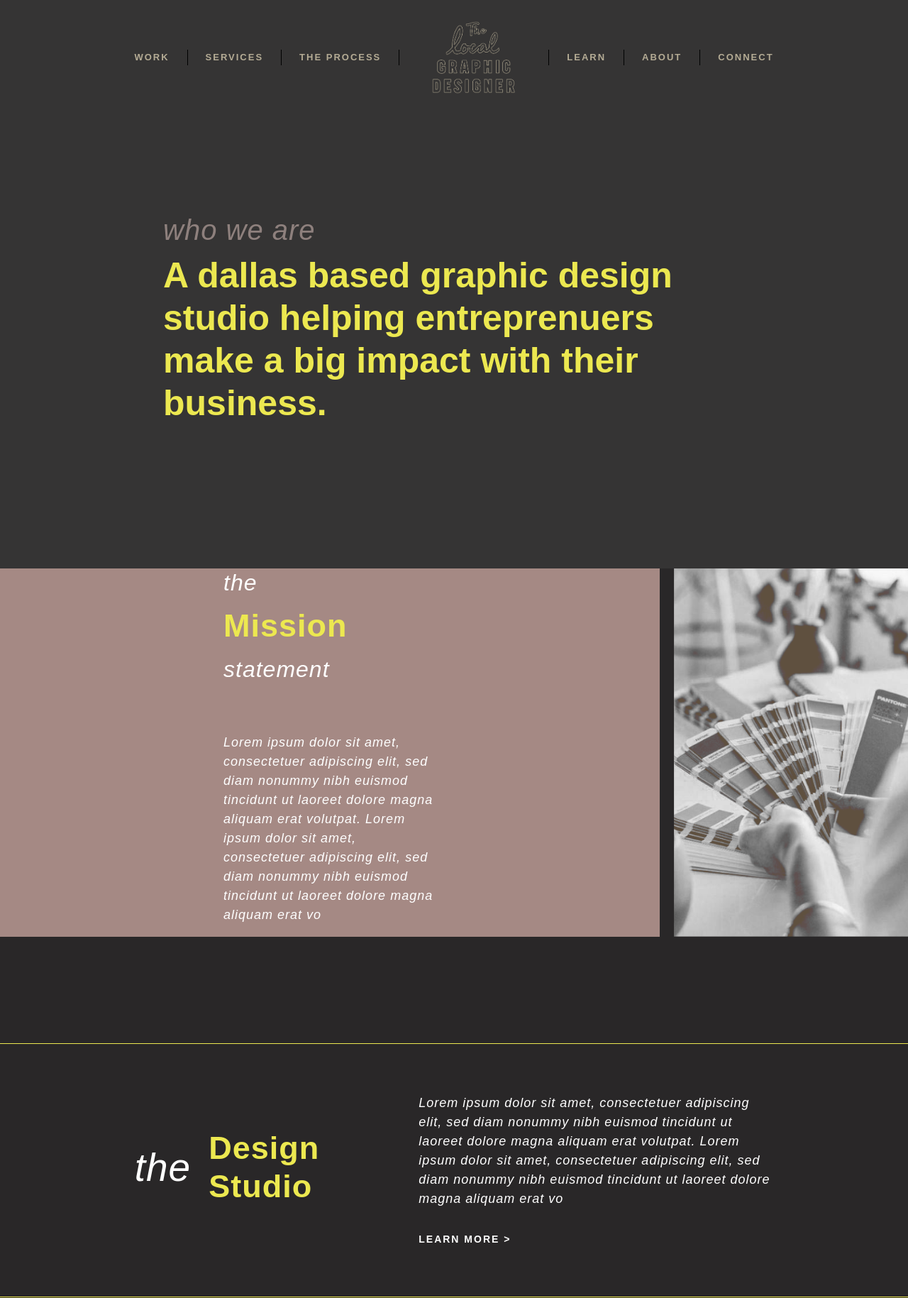
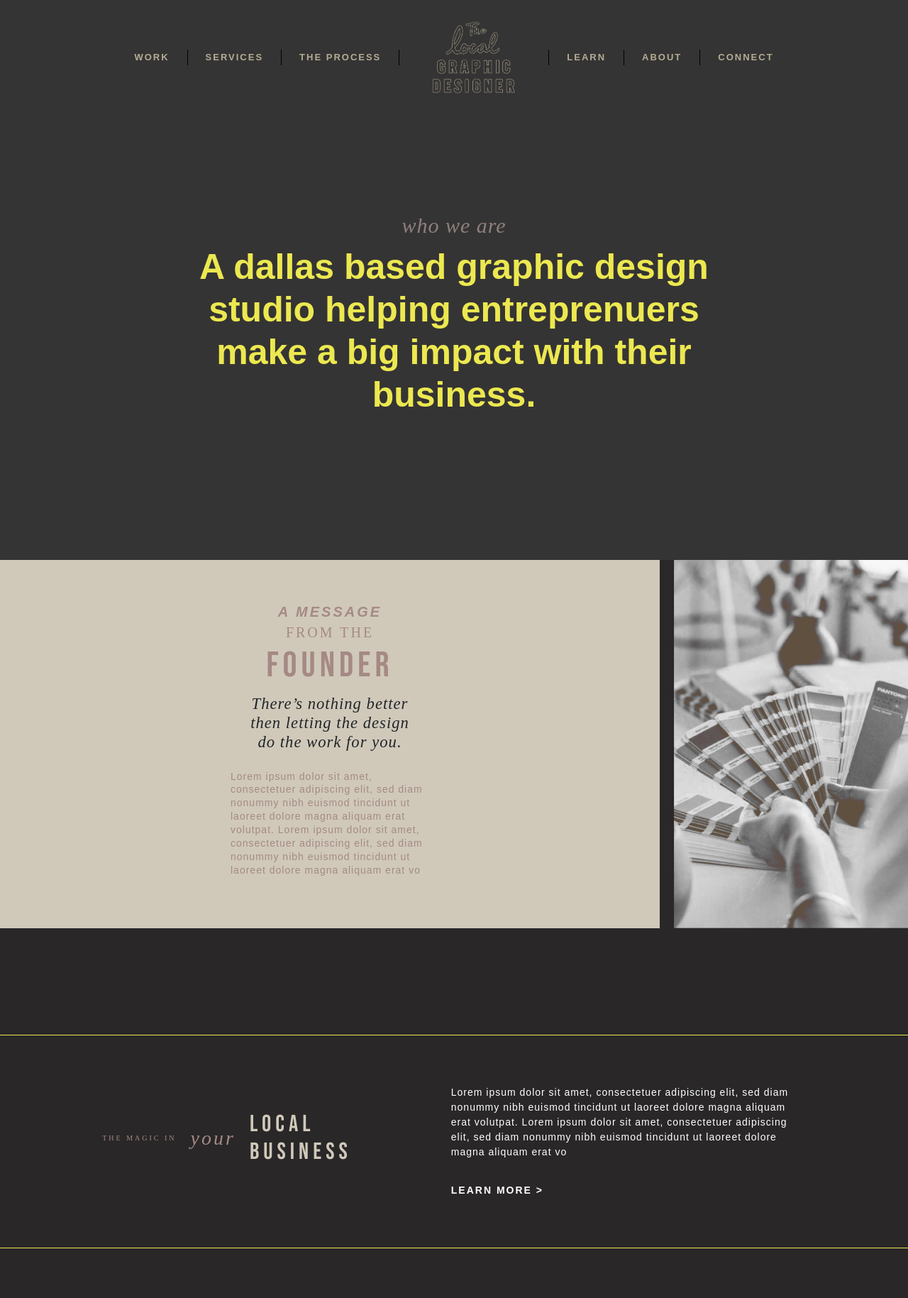
Before and after one commit to melgenao8/thelocalgraphicdesigner, a PHP site: page / in a window 1280 px wide. Shown: the top 1829 px of the page at 71% size. Run offline with PHP 8.4, Linux system fonts and the light colour scheme; some libraries are stand-ins or nearby versions; some web fonts are replaced.

Commit message:
Changed fonts/colors on home page

```diff
--- a/css/scss/general.scss
+++ b/css/scss/general.scss
@@ -1,3 +1,9 @@
+@font-face {
+    src: url('webFonts/SackersGothicStd-Medium/font.eot');
+    font-family: 'SackersGothicStd-Medium';
+    src: url('webFonts/SackersGothicStd-Medium/font.woff2') format('woff2'), url('webFonts/SackersGothicStd-Medium/font.woff') format('woff'), url('webFonts/SackersGothicStd-Medium/font.eot?#iefix') format('embedded-opentype'), url('webFonts/SackersGothicStd-Medium/font.ttf') format('truetype');
+  }
+
 //colors
 $nav-text: #B5AC95;
 $lighter-brown: #8E807D;
@@ -9,6 +15,10 @@ $dark-brown: #292728;
 $light-brown: #47403F;
 $light-tan: #EDE5E2;
 $dark-pink: #D3B7B0;
+//new colors
+$cream:#D0C9BA;
+$dark-blush:#A58984;
+$ash:#58595B
 
 //default styles
 a:visited {
@@ -19,8 +29,35 @@ p, h2, h3, h4, a {
     letter-spacing: 1px;
 }
 
+// font styling
+.loose {
+    letter-spacing: 6px;
+  }
+  .xtra-loose {
+    letter-spacing: 11px;
+  }
+
+.xsmall {
+    font-size: 10px;
+}
+
 
 //fonts
+.freight-i{
+    font-family: freight-big-pro, serif;
+    font-weight: 500;
+    font-style: italic;
+}
+
+
+
+.sackers-gothic {
+	font-family: SackersGothicStd-Medium;
+}
+.bebas-neue {
+    font-family: 'Bebas Neue', cursive;
+}
+
 .sofia-light {
     font-family: "sofia-pro", sans-serif;
     font-weight: 300;
@@ -35,7 +72,7 @@ p, h2, h3, h4, a {
 
 .sofia-sb-i {
     font-family: "sofia-pro", sans-serif;
-    font-weight: 600;
+    font-weight: 800;
     font-style: italic;
 }
 
@@ -112,25 +149,32 @@ p, h2, h3, h4, a {
         align-items: center;
         min-width: 400px;
 
+//HOME PAGE FONTS
         .content {
-            max-width: 300px;
+            max-width: 280px;
             margin: 0 auto;
 
+            h4 {
+                margin: 10px 0;
+                // max-width: 200px;
+
+            }
+
             h3 {
-                margin: 0;
-                font-size: 32px;
+                margin: 5px 0;
             }
 
             h2 {
-                margin: 15px 0;
-                font-size: 45px;
+                margin: 5px 0;
+
             }
 
             p {
-                margin-top: 70px;
-                line-height: 1.5;
-                font-size: 18px;
+                margin-top: 25px;
+                line-height: 1.35;
+                font-size: 14px;
                 font-weight: 300;
+                text-align: left;
             }
         }
     }
@@ -159,21 +203,21 @@ p, h2, h3, h4, a {
         align-items: center;
         margin-right: 140px;
 
-        h2 {
-            font-size: 55px;
-            margin-right: 25px;
-        }
+        // h2 {
+        //     font-size: 55px;
+        //     margin-right: 25px;
+        // }
 
-        h3 {
-            font-size: 45px;
-        }
+        // h3 {
+        //     font-size: 45px;
+        // }
     }
 
     .text-col {
         max-width: 500px;
 
         p {
-            font-size: 18px;
+            font-size: 14px;
             margin-bottom: 30px;
         }
 
@@ -340,12 +384,14 @@ p, h2, h3, h4, a {
         h2 {
             color: $lighter-brown;
             margin-bottom: 10px;
-            font-size: 40px;
+            font-size: 30px;
+            text-align: center;
         }
 
         h1 {
             color: $primary-yellow;
             font-size: 50px;
+            text-align: center;
         }
     }
     .navbar-toggler {
@@ -377,16 +423,20 @@ p, h2, h3, h4, a {
 
         .opening-title {
             width: 50%;
-            padding-right: 100px;
+            // padding-right: 50px;
+
             h1 {
                 color: $light-tan;
+                text-align: center;
                 font-size: 50px;
-                margin-bottom: 20px;
             }
 
             p {
-                font-size: 14px;
+                font-size: 15pt;
                 padding-right: 50px;
+                padding-top: 20px;
+                letter-spacing: 1px;
+                text-align: center;
             }
         }
 
@@ -607,8 +657,11 @@ footer {
         .text-col {
             margin-right: 0;
 
+
             .content {
-                margin-left: 30px;
+                margin-left: 25px;
+                padding-right:15px;
+
             }
         }
     }
--- a/css/scss/homepage.scss
+++ b/css/scss/homepage.scss
@@ -1,24 +1,36 @@
 // @use "general.scss";
 
-
+// ==== FOUNDERS MESSAGE ====
 .mission {
     background-color: $dark-brown;
 
     .mission-content {
-        background-color: $darker-pink;
+        background-color: $cream;
 
         .content {
 
+            h4 {
+                color: $ash;
+                font-size: 17pt;
+                text-align: center;
+            }
+
             h3 {
-                color: $white;
+                color: $dark-blush;
+                font-size: 15pt;
+                text-align: center;
+                letter-spacing: 3px;
             }
 
             h2 {
-                color: $primary-yellow;
+                color: $dark-blush;
+                text-align: center;
+                font-size: 50px;
             }
 
             p {
-                color: $white;
+                color: $dark-blush;
+
             }
         }
 
@@ -35,11 +47,22 @@
     .design-title {
 
         h2 {
-            color: $white;
+            color: $cream;
+            font-size: 33px;
+
         }
 
         h3 {
-            color: $primary-yellow;
+            padding-right: 20px;
+            color: $dark-blush;
+            letter-spacing: 3px;
+            text-align: right;
+        }
+
+        p {
+            color: $dark-blush;
+
+
         }
 
 
@@ -72,17 +95,26 @@
         .card {
             background-color: $light-brown;
 
-            h4 {
-                color: $white;
+            h2 {
+                color: $cream;
+                font-size: 55px;
+                text-align: center;
+                padding-bottom: 10px;
             }
 
             h3 {
-                color: $white;
+                color: $cream;
+                padding-right: 20px;
+                padding-bottom: 10px;
+                letter-spacing: 2px;
+                text-align: center;
+                font-size:13pt;
             }
 
-            p {
-                color: $darker-pink;
+            h4 {
+                color: $cream;
             }
+
         }
     }
 }
@@ -102,7 +134,7 @@
 }
 
 .instagram {
-    background: $light-tan;
+    background:$dark-brown;
     padding: 120px 0;
 
     > p {
--- a/index.html
+++ b/index.html
@@ -8,6 +8,12 @@
     <link rel="stylesheet" href="https://stackpath.bootstrapcdn.com/bootstrap/4.4.1/css/bootstrap.min.css">
     <link rel="stylesheet" href="https://use.typekit.net/rgn4mfo.css">
     <script src="https://kit.fontawesome.com/c48e179834.js" crossorigin="anonymous"></script>
+
+    <!-- GOOGLE FONT - Bebas Neue -->
+    <link href="https://fonts.googleapis.com/css?family=Bebas+Neue&display=swap" rel="stylesheet">
+
+
+
     <link rel="stylesheet" href="css/style.css">
 </head>
 
@@ -20,6 +26,7 @@
                 <i class="fas fa-bars"></i>
             </button>
 
+            <!-- ==== NAVIGATION ==== -->
             <div class="collapse navbar-collapse" id="menu">
                 <ul class="navbar-nav menu-nav">
                     <li class="nav-item">
@@ -48,20 +55,27 @@
             </div>
         </nav>
 
+        <!-- ==== MAIN BANNER ==== -->
         <div class="banner">
-            <h2 class="plantin-i">who we are</h2>
+            <h2 class="freight-i">who we are</h2>
             <h1 class="sofia-sb">A dallas based graphic design studio helping entreprenuers make a big impact
                 with their business.</h1>
         </div>
     </div>
 
+
+    <!-- ==== FOUNDERS MESSAGE ==== -->
     <div class="text-image-col mission">
         <div class="text-col mission-content">
             <div class="content">
-                <h3 class="plantin-i">the</h3>
-                <h2 class="sofia-sb">Mission</h2>
-                <h3 class="plantin-i">statement</h3>
-                <p class="plantin-i">Lorem ipsum dolor sit amet, consectetuer
+                <h3 class="sofia-sb-i smallfont">A MESSAGE</h3>
+                <h3 class="sackers-gothic">FROM THE</h3>
+                <h2 class="bebas-neue loose">FOUNDER</h2>
+                <h4 class="freight-i">There’s nothing better<br>
+                    then letting the design <br>
+                    do the work for you.</p>
+
+                    <p class="sofia-sb">Lorem ipsum dolor sit amet, consectetuer
                         adipiscing elit, sed diam nonummy nibh
                         euismod tincidunt ut laoreet dolore
                         magna aliquam erat volutpat. Lorem
@@ -76,13 +90,19 @@
             <img src="img/design-picture.png" alt="Design Picture">
         </div>
     </div>
+
+    <!-- ==== YOUR LOCAL BUSINESS ==== -->
     <div class="two-text-col design-studio">
         <div class="title-col design-title">
-            <h2 class="plantin-i">the</h2>
-            <h3 class="sofia-sb">Design <br> Studio</h3>
+
+            <h3 class="sackers-gothic xsmall">THE MAGIC IN </h3>
+            <h3 class="freight-i">your</h3>
+            <h2 class="bebas-neue loose">LOCAL<BR>BUSINESS</h2>
+            <!-- <h2 class="plantin-i">the</h2>
+            <h3 class="sofia-sb">Design <br> Studio</h3> -->
         </div>
         <div class="text-col design-content">
-            <p class="plantin-i">Lorem ipsum dolor sit amet, consectetuer adipiscing elit, sed diam
+            <p class="sofia-light">Lorem ipsum dolor sit amet, consectetuer adipiscing elit, sed diam
                 nonummy nibh euismod tincidunt ut laoreet dolore magna aliquam
                 erat volutpat. Lorem ipsum dolor sit amet, consectetuer adipiscing
                 elit, sed diam nonummy nibh euismod tincidunt ut laoreet dolore
@@ -91,43 +111,39 @@
         </div>
     </div>
 
+    <!-- ==== formerly "CORE VALUES" ==== -->
     <div class="core-values">
-        <p class="sofia-sb">CORE VALUES</p>
+        <p class="sofia-sb">FIND WHAT YOU'RE LOOKING FOR</p>
 
+        <!-- links to DESIGN PROCESS page -->
         <div class="cards core-cards">
+
             <div class="card">
-                <h4 class="plantin-i">design with</h4>
-                <h3 class="sofia-sb">Integrity</h3>
-                <p>Lorem ipsum dolor sit amet,
-                    consectetuer adipiscing elit, sed
-                    diam nonummy nibh euismod
-                    tincidunt ut laoreet dolore
-                    magna aliquam erat volutpat.</p>
+                <h3 class="freight-i ">understanding</h3>
+                <h3 class="bebas-neue loose">THE</h3>
+                <h2 class="sofia-sb-i">DESIGN <BR></h2>
+                <h2 class="bebas-neue xtra-loose">PROCESS</h2>
+            </div>
+            <!-- links to SERVICES page -->
+            <div class="card">
+                <h2 class="bebas-neue loose">DESIGN</h2>
+                <h2 class="sofia-sb-i">SERVICES <BR></h2>
+                <h3 class="freight-i ">what we offer</h3>
             </div>
 
+            <!-- links to ABOUT page -->
             <div class="card">
-                <h4 class="plantin-i">word here with</h4>
-                <h3 class="sofia-sb">Clarity</h3>
-                <p>Lorem ipsum dolor sit amet,
-                    consectetuer adipiscing elit, sed
-                    diam nonummy nibh euismod
-                    tincidunt ut laoreet dolore
-                    magna aliquam erat volutpat.</p>
+                <h3 class="freight-i ">who</h3>
+                <h3 class="bebas-neue loose">WE ARE</h3>
+                <h2 class="bebas-neue xtra-loose">THE<BR></h2>
+                <h2 class="sofia-sb-i">STUDIO</h2>
             </div>
-
-            <div class="card">
-                <h4 class="plantin-i">design with a</h4>
-                <h3 class="sofia-sb">Fresh Perspective</h3>
-                <p>Lorem ipsum dolor sit amet,
-                    consectetuer adipiscing elit, sed
-                    diam nonummy nibh euismod
-                    tincidunt ut laoreet dolore
-                    magna aliquam erat volutpat.</p>
-            </div>
+            <!--
+            <img src="img/search-btns-bg-TEST-03.jpg" alt="Search BG pic"> -->
         </div>
     </div>
 
-    <div class="two-col home-two-col">
+    <!-- <div class="two-col home-two-col">
         <div class="two-col-box">
             <div class="box">
                 <h3 class="plantin-i">popular</h3>
@@ -142,10 +158,10 @@
             </div>
             <a href="#" class="btn-wide sofia">Learn About The Process</a>
         </div>
-    </div>
+    </div> -->
 
     <div class="instagram">
-        <p class="sofia-sb">Instagram</p>
+        <!-- <p class="sofia-sb">Instagram</p> -->
 
         <div class="gallery">
             <div></div>
@@ -167,7 +183,7 @@
             <li><a href="#" class="sofia-sb">About</a></li>
             <li><a href="#" class="sofia-sb">Services</a></li>
             <li><a href="#" class="sofia-sb">Contact</a></li>
-            <li><a href="#" class="sofia-sb">Faq</a></li>
+            <li><a href="#" class="sofia-sb">FAQ</a></li>
         </ul>
 
         <div class="footer-logo">
```
Also changed, not shown: services.html (+5 -2 lines), css/style.css, img/search-btns-bg-TEST-03.jpg (added). Lines whose indentation alone changed are shown as unchanged.
